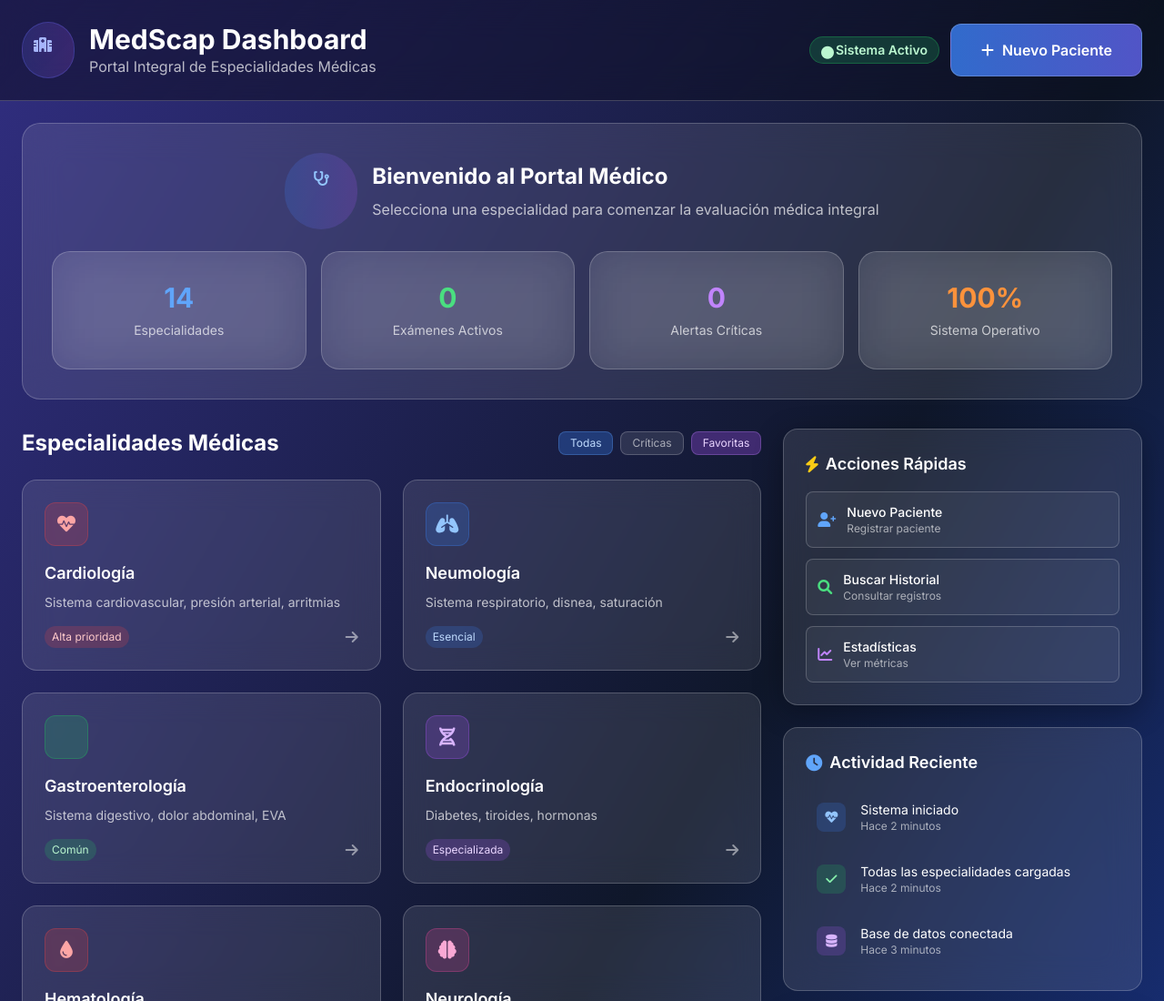
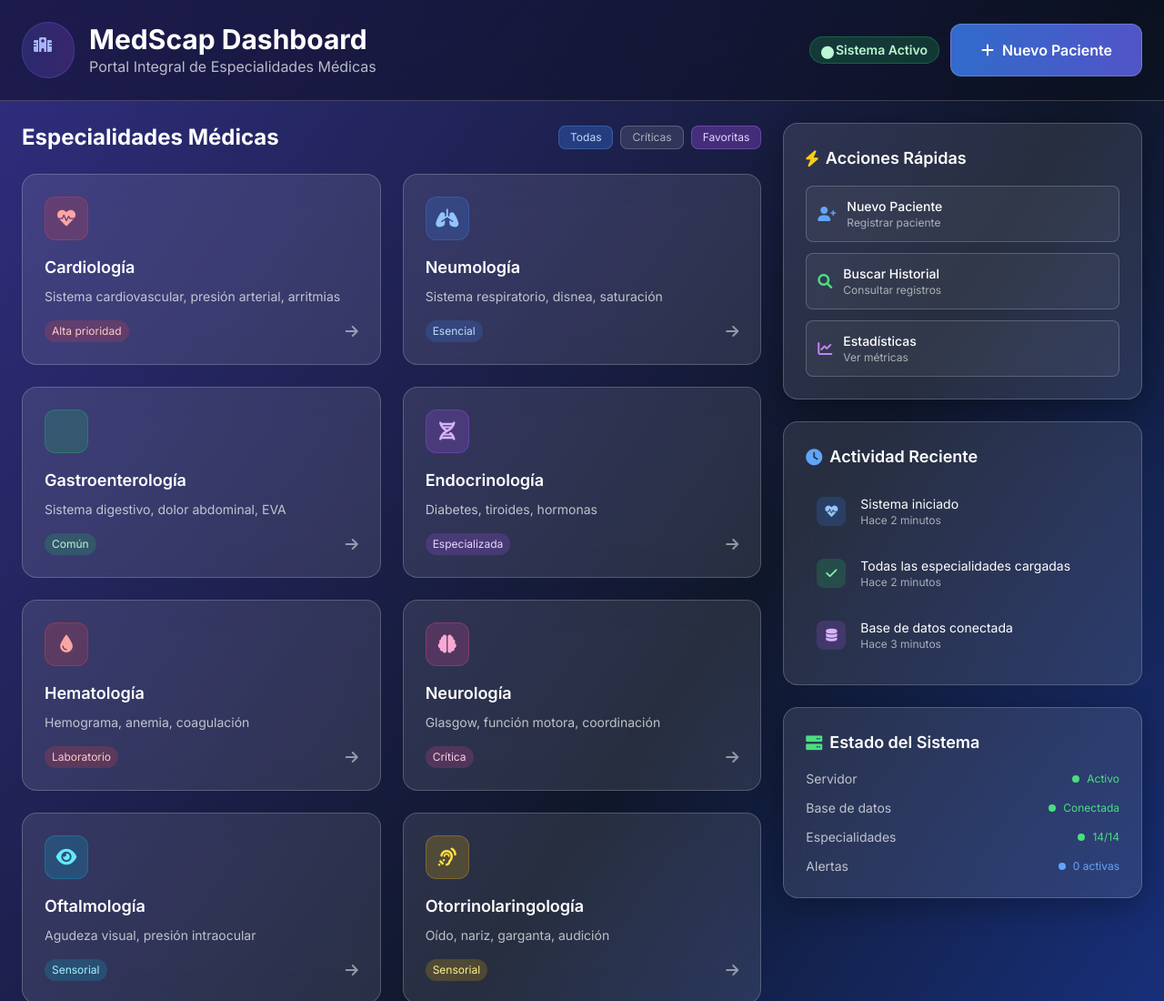
Before and after one commit to safrait633/medscap, a website: page index.html in a window 1280 px wide. Shown: the top 1100 px of the page at 91% size. Drawn offline with nearby package versions, Linux system fonts and the light colour scheme.

Commit message:
Eliminar sección de bienvenida

```diff
--- a/index.html
+++ b/index.html
@@ -221,39 +221,6 @@
         </div>
 
         <div class="max-w-7xl mx-auto p-6">
-            <!-- Sección de bienvenida -->
-            <div class="welcome-section">
-                <div class="flex items-center justify-center gap-4 mb-4">
-                    <div class="p-4 bg-gradient-to-r from-blue-500/20 to-purple-500/20 rounded-full">
-                        <i class="fas fa-stethoscope h-12 w-12 text-blue-300"></i>
-                    </div>
-                    <div class="text-left">
-                        <h2 class="text-2xl font-bold text-white mb-2">Bienvenido al Portal Médico</h2>
-                        <p class="text-white/70">Selecciona una especialidad para comenzar la evaluación médica integral</p>
-                    </div>
-                </div>
-
-                <!-- Estadísticas rápidas -->
-                <div class="grid grid-cols-1 md:grid-cols-4 gap-4 mt-6">
-                    <div class="stats-card">
-                        <div class="text-3xl font-bold text-blue-400 mb-2">14</div>
-                        <div class="text-sm text-white/70">Especialidades</div>
-                    </div>
-                    <div class="stats-card">
-                        <div class="text-3xl font-bold text-green-400 mb-2">0</div>
-                        <div class="text-sm text-white/70">Exámenes Activos</div>
-                    </div>
-                    <div class="stats-card">
-                        <div class="text-3xl font-bold text-purple-400 mb-2">0</div>
-                        <div class="text-sm text-white/70">Alertas Críticas</div>
-                    </div>
-                    <div class="stats-card">
-                        <div class="text-3xl font-bold text-orange-400 mb-2">100%</div>
-                        <div class="text-sm text-white/70">Sistema Operativo</div>
-                    </div>
-                </div>
-            </div>
-
             <div class="grid grid-cols-1 lg:grid-cols-3 gap-6">
                 <!-- Especialidades Médicas -->
                 <div class="lg:col-span-2">
```
